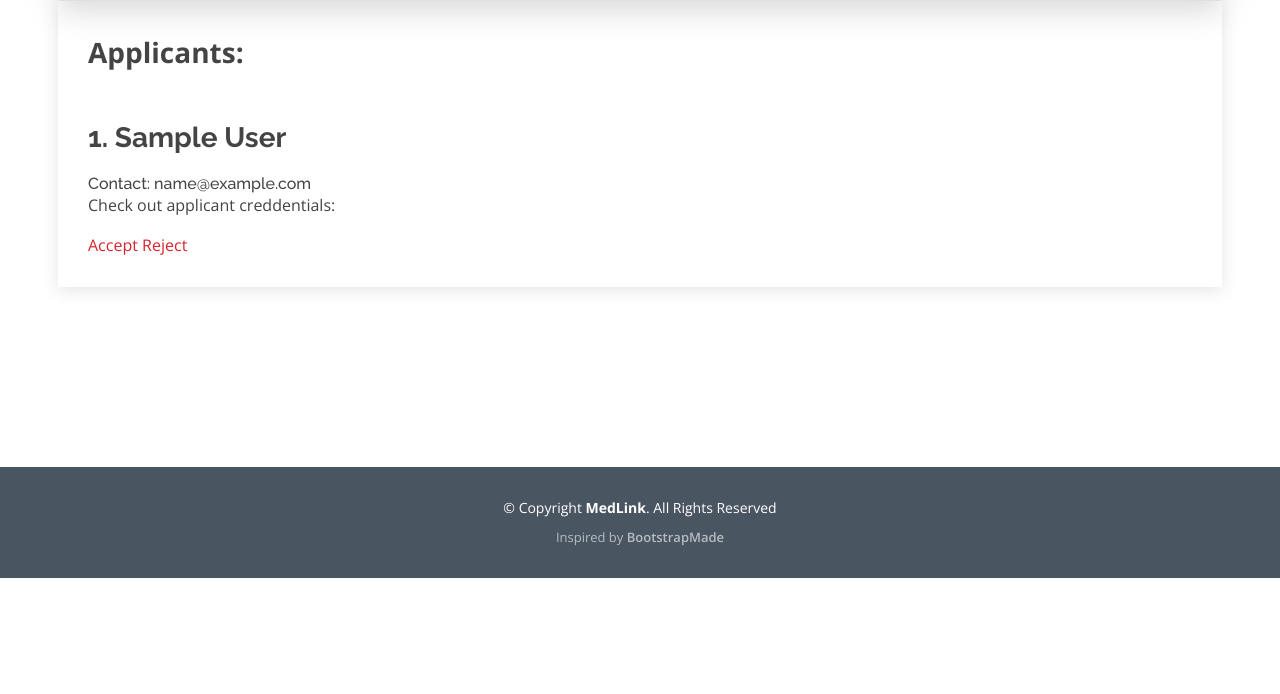
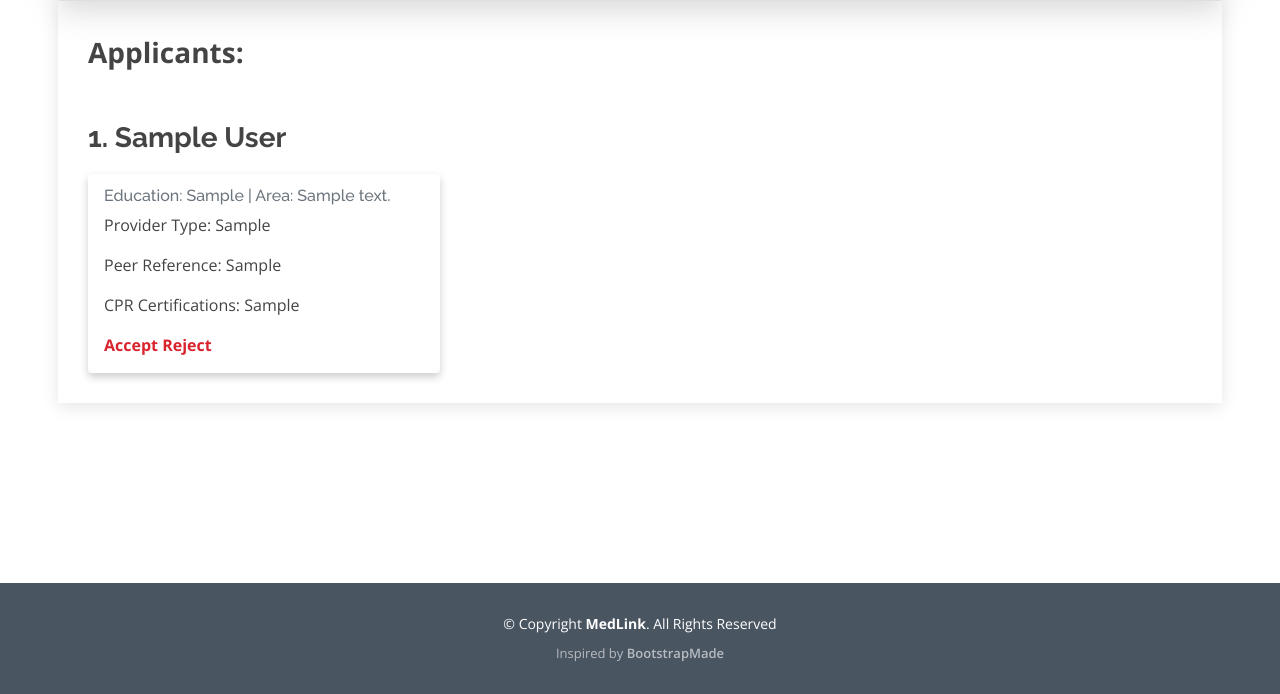
Before and after one commit to MedLink-ND/project, a Django app: page /home/hospital/hospital_job_details/1/ in a window 1280 px wide. Shown: the part 491-1185 px from the top of the page. Before the commit the page ends 1069 px from the top, so only its background shows below. Run offline with Django 4.2, Linux system fonts and the light colour scheme; a user stored in the database is signed in; tables that the repository leaves empty hold one stand-in row (values such as "Sample post"); some libraries are stand-ins or nearby versions.

Commit message:
jamie demo changes

```diff
--- a/medlink/home/forms.py
+++ b/medlink/home/forms.py
@@ -707,7 +707,7 @@ EDU = (
 PROVIDER = (
     ('', 'Choose...'),
     ('CRNA', 'CRNA'),
-    ('MD', 'M.D. Anesthesiologist'),
+    ('M.D. Anesthesiologist', 'M.D. Anesthesiologist'),
     ('NA', 'NA')
 )
 CPR = (
--- a/medlink/home/templates/hospital_job_details.html
+++ b/medlink/home/templates/hospital_job_details.html
@@ -74,10 +74,21 @@
                     <div class="row mt-5">
                         <div class="col-lg-4">
                         <h4 class="entry-title">{{ forloop.counter }}. {{ applicant.first_name }} {{ applicant.last_name }}</h4>
-                        <h6 class="card-title m-0">Contact: {{ applicant.email }}</h6>
-                        <p>Check out applicant creddentials:</p>
-                        <a href="accept/{{ applicant.id }}/">Accept</a>
-                        <a href="reject/{{ applicant.id }}/">Reject</a>
+                        <div class="card" style="box-shadow: 0 4px 8px 0 rgba(0, 0, 0, 0.2);
+                              transition: 0.3s;
+                              border: none;">
+                            <div class="card-body">
+                                {% comment %} <h5 class="card-title"><b>{{ profile.first_name }} {{ profile.last_name }}</b></h5> {% endcomment %}
+                                <h6 class="card-subtitle mb-2 text-muted">Education: {{ applicant.education }} | Area: {{ applicant.address }}</h6>
+                                {% comment %} <p class="card-text">Certifications: {{ profile.certifications }}</p> {% endcomment %}
+                                <p class="card-text">Provider Type: {{ applicant.provider_type }}</p>
+                                <p class="card-text">Peer Reference: {{ applicant.peer_references }}</p>
+                                <p class="card-text">CPR Certifications: {{applicant.cpr_certifications}}</p>
+                                <a href="accept/{{ applicant.id }}/"><b>Accept</b></a>
+                                <a href="reject/{{ applicant.id }}/"><b>Reject</b></a>
+                            </div>
+                        </div>
+
                         {% comment %}
                         <td><a href="delete/{{ job.id }}"><b>Reject Applicant</b></a>
                             <a href="update/{{ job.id }}"><b>Contact Applicant</b></a>
--- a/medlink/home/templates/job_preference.html
+++ b/medlink/home/templates/job_preference.html
@@ -76,7 +76,7 @@
                         <tr>
                             <th scope="row">Hospital Type</th>
                             <td>{{ existing_preference.hospital_type }}</td>
-                            <td>{{ form.hospital_type }}</td>
+                            <td>{{ form.hospital_type|as_crispy_field }}</td>
                         </tr>
                         <tr>
                             <th scope="row">Does the job require on call</th>
--- a/medlink/home/templates/worker_profile_update.html
+++ b/medlink/home/templates/worker_profile_update.html
@@ -26,8 +26,8 @@
                   <p class="card-text">Provider Type: {{ profile.provider_type }}</p>
                   <p class="card-text">Peer Reference: {{ profile.peer_references }}</p>
                   <p class="card-text">CPR Certifications: {{profile.cpr_certifications}}</p>
-                  <a href=""><b>Edit</b></a>
-                  <a href=""><b>Return to Home</b></a>
+                  {% comment %} <a href=""><b>Edit</b></a>
+                  <a href=""><b>Return to Home</b></a> {% endcomment %}
               </div>
             </div>
           </div>
--- a/medlink/home/templates/worker_query.html
+++ b/medlink/home/templates/worker_query.html
@@ -78,14 +78,13 @@
         {% endif %}
         <div class="row">
         {% for profile in queryset %}
-            <div class="col-4" style="min-width: 300px;">
+            <div class="col-5" style="min-width: 300px;">
                 <div class="card" style="box-shadow: 0 4px 8px 0 rgba(0, 0, 0, 0.2);
                                         transition: 0.3s;
                                         border: none;">
                     <div class="card-body">
-                        <h5 class="card-title"><b>{{ profile.name }}</b></h5>
+                        <h5 class="card-title"><b>{{ profile.first_name }} {{ profile.last_name }}</b></h5>
                         <h6 class="card-subtitle mb-2 text-muted">Education: {{ profile.education }}</h6>
-                        <p class="card-text">Certifications: {{ profile.certifications }}</p>
                         <p class="card-text">Provider Type: {{ profile.provider_type }}</p>
                         <p class="card-text">Peer Reference: {{ profile.peer_references }}</p>
                         <p class="card-text">CPR Certifications: {{profile.cpr_certifications}}</p>
--- a/medlink/home/views.py
+++ b/medlink/home/views.py
@@ -304,19 +304,24 @@ def hospital_job_details(request, job_id):
     currUserID = getattr(currUser[0], 'id')
 
     allApplicants = []
+    allProfiles = []
     applicant = None
     applications = []
     try:
         for applicant in JobApplicants.objects.filter(job_id=job_id):
-            print('status')
-            print(applicant.job_status)
-            print(applicant.user_id)
-            print(applicant.job_id)
+            # print('status')
+            # print(applicant.job_status)
+            # print(applicant.user_id)
+            # print(applicant.job_id)
             if applicant.job_status != 'rejected':
                 #applications.append(applicant)
-                app = User.objects.get(id=getattr(applicant, 'user_id'))
-                app.application_id = applicant.id
-                allApplicants.append(app)
+                user = User.objects.get(id=getattr(applicant, 'user_id'))
+                print(user.id)
+                # print(applicant.user_id)
+                profile = WorkerProfileInfo.objects.filter(base_profile=user)[0]
+                # app.application_id = applicant.id
+                # allApplicants.append(app)
+                allProfiles.append(profile)
 
         print('Applicant found')
     except JobApplicants.DoesNotExist:
@@ -324,7 +329,7 @@ def hospital_job_details(request, job_id):
     except MultipleObjectsReturned:
         return redirect('failure/')
 
-    return render(request, 'hospital_job_details.html', {'existingApplicants': allApplicants, 'job': job}) #'applications': applications})
+    return render(request, 'hospital_job_details.html', {'existingApplicants': allProfiles, 'job': job}) #'applications': applications})
 
 
 def find_workers(request, job_id):
@@ -847,10 +852,10 @@ def worker_query(request):
 
                     for user_id in allJobs:
                         try:
-                            profile_user = WorkerInfo.objects.filter(base_profile_id=request.user.id)
+                            profile_user = WorkerProfileInfo.objects.filter(base_profile_id=user_id)
                             allUsers.append(profile_user[0])
                         except:
-                            print('No profile is found for user ' + user_id)
+                            print('No profile is found for user ' + str(user_id))
 
             context['queryset'] = allUsers
             context['num_workers'] = len(allUsers)
```
Also changed, not shown: medlink/home/templates/job_query.html (+24 -3 lines).
